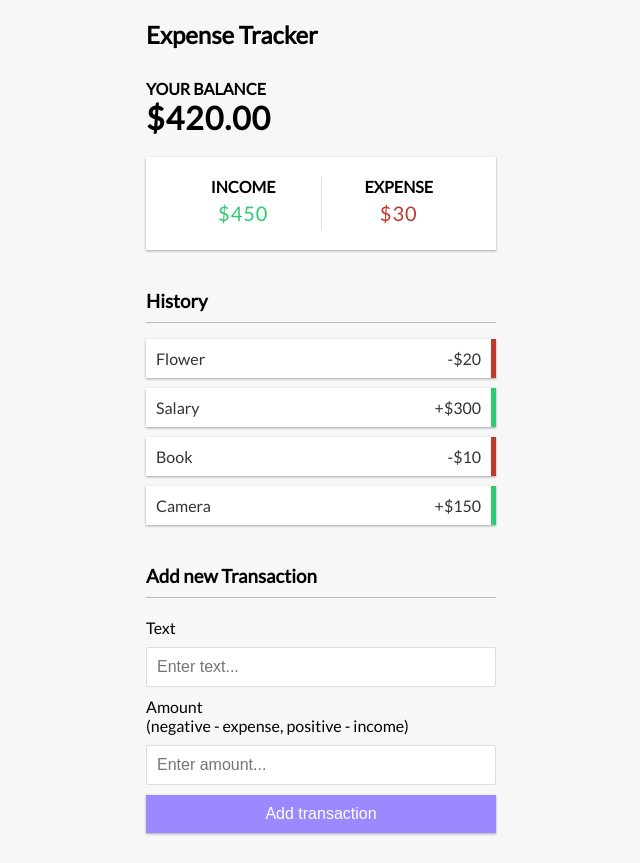
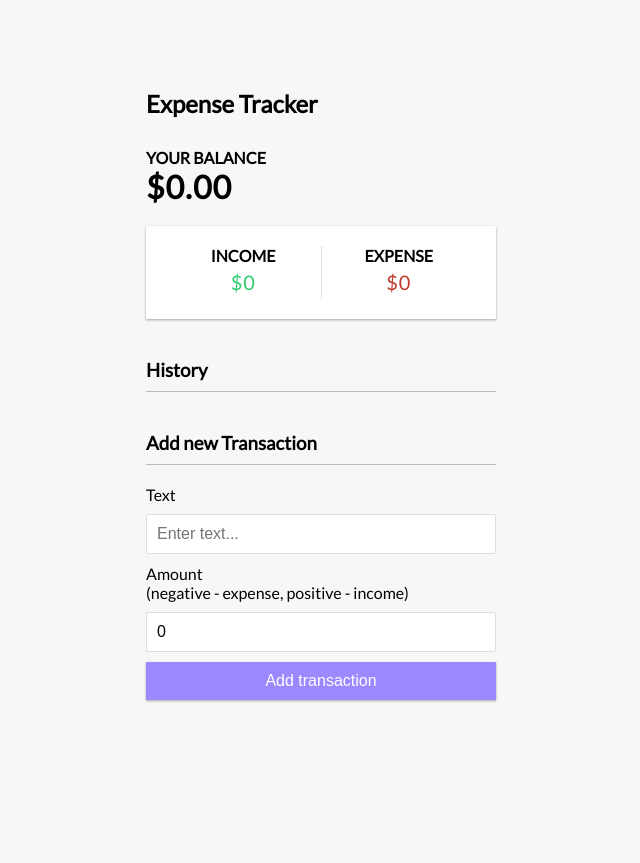
Before and after one commit to MaciekCelinski/ExpenseTracker, a React (Create React App) app: page / in a window 1280 px wide. Shown: the whole page, without its empty margins (319-959 px from the left). After the commit the page ends 800 px from the top, so only its background shows below. Built offline with nearby package versions, Linux system fonts and the light colour scheme.

Commit message:
adding a transaction to list, Balance error fix"

```diff
--- a/src/components/AddTransaction.js
+++ b/src/components/AddTransaction.js
@@ -1,8 +1,23 @@
-import React, { useState } from "react";
+import React, { useState, useContext } from "react";
+import { GlobalContext } from "../context/GobalState";
 
 function AddTransaction() {
+	const { transactions, addTransaction } = useContext(GlobalContext);
+
 	const [text, setText] = useState("");
-	const [amount, setAmount] = useState("");
+	const [amount, setAmount] = useState(0);
+
+	const onSubmit = (e) => {
+		e.preventDefault();
+
+		const newTransaction = {
+			id: transactions.length + 1,
+			text,
+			amount: +amount,
+		};
+
+		addTransaction(newTransaction);
+	};
 
 	return (
 		<>
@@ -28,7 +43,9 @@ function AddTransaction() {
 						placeholder="Enter amount..."
 					/>
 				</div>
-				<button className="btn">Add transaction</button>
+				<button className="btn" onClick={onSubmit}>
+					Add transaction
+				</button>
 			</form>
 		</>
 	);
--- a/src/components/Balance.js
+++ b/src/components/Balance.js
@@ -3,7 +3,7 @@ import { GlobalContext } from "../context/GobalState";
 
 function Balance() {
 	const { transactions } = useContext(GlobalContext);
-
+	console.log("transactions: ", transactions)
 	const amounts = transactions.map((transaction) => transaction.amount);
 	console.log("amounts: ", amounts);
 	const total = amounts.reduce((acc, item) => (acc += item), 0).toFixed(2);
--- a/src/context/AppReducer.js
+++ b/src/context/AppReducer.js
@@ -1,4 +1,4 @@
-export default (state, action) => {
+export const AppReducer = (state, action) => {
 	switch (action.type) {
 		case "DELETE_TRANSACTION":
 			return {
@@ -7,6 +7,11 @@ export default (state, action) => {
 					(transaction) => transaction.id !== action.payload
 				),
 			};
+		case "ADD_TRANSACTION":
+			return {
+				...state,
+				transactions: [action.payload, ...state.transactions],
+			};
 		default:
 			return state;
 	}
--- a/src/context/GobalState.js
+++ b/src/context/GobalState.js
@@ -1,15 +1,10 @@
 import React, { createContext, useReducer } from "react";
-import AppReducer from "./AppReducer";
+import {AppReducer} from "./AppReducer";
 
 // initial state
 
 const initialState = {
-	transactions: [
-		{ id: 1, text: "Flower", amount: -20 },
-		{ id: 2, text: "Salary", amount: 300 },
-		{ id: 3, text: "Book", amount: -10 },
-		{ id: 4, text: "Camera", amount: 150 },
-	],
+	transactions: [],
 };
 
 // Create context
@@ -21,16 +16,22 @@ export const GlobalProvider = ({ children }) => {
 
 	// ACTIONS
 	const deleteTransaction = (id) => {
-		console.log("deleteTransaction");
 		dispatch({
 			type: "DELETE_TRANSACTION",
 			payload: id,
 		});
 	};
 
+	const addTransaction = (transaction) => {
+		dispatch({
+			type: "ADD_TRANSACTION",
+			payload: transaction,
+		})
+	}
+
 	return (
 		<GlobalContext.Provider
-			value={{ transactions: state.transactions, deleteTransaction }}
+			value={{ transactions: state.transactions, deleteTransaction, addTransaction }}
 		>
 			{children}
 		</GlobalContext.Provider>
```
